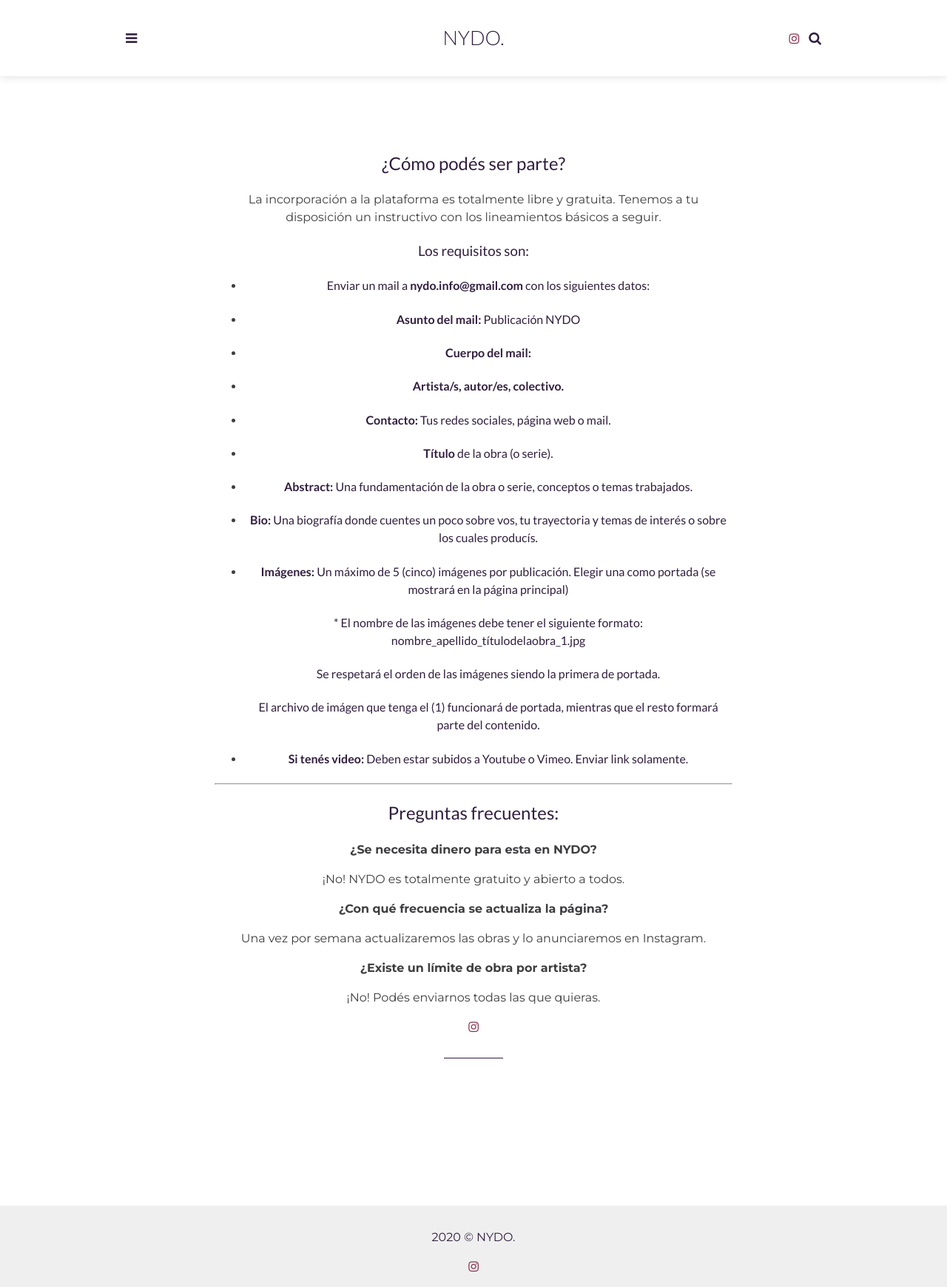
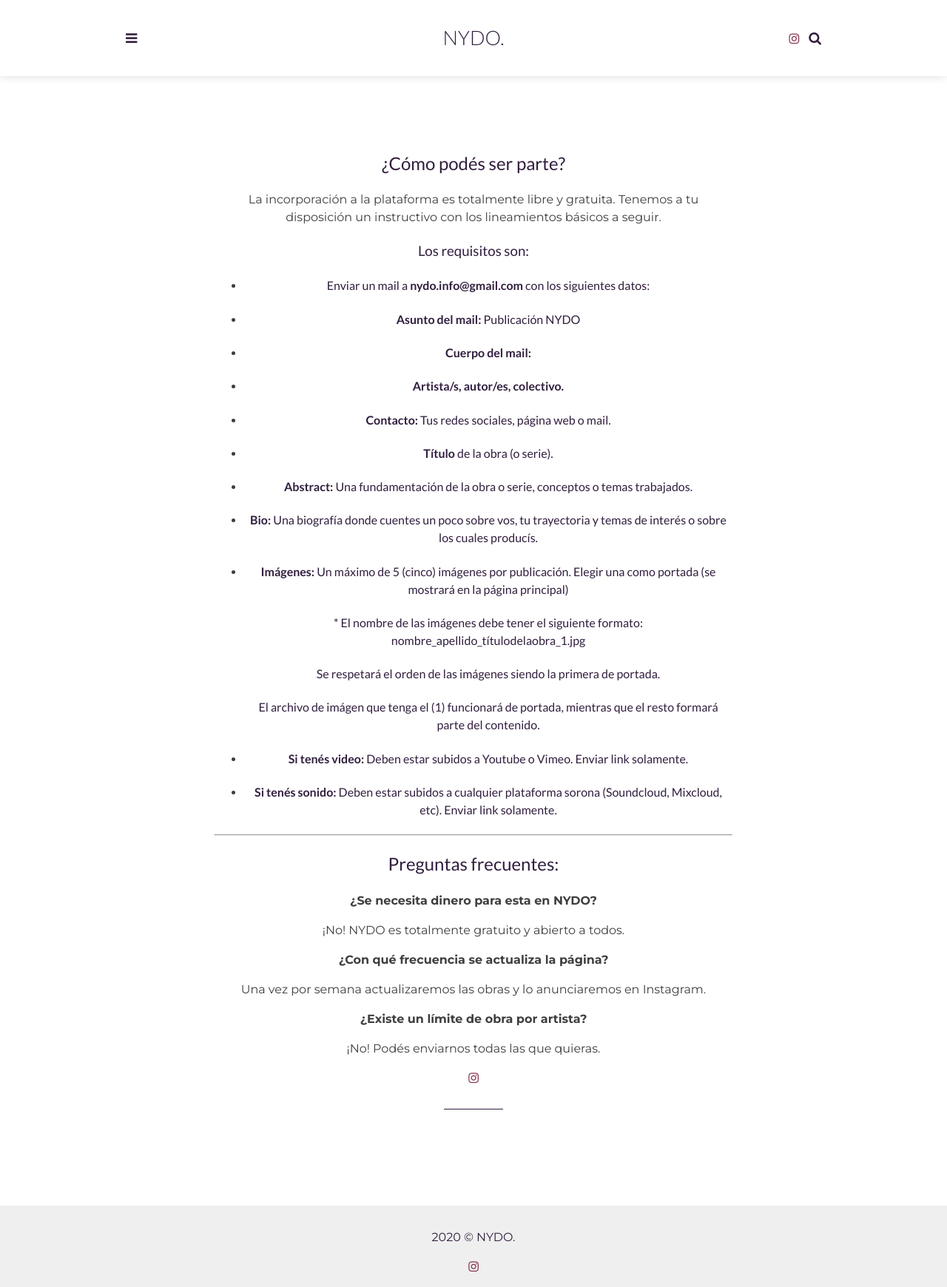
Before and after one commit to nydo/nydo.github.io, a Jekyll site: the page built from _pages/formar_parte.html, in a window 1280 px wide. Shown: the whole page at 74% size. Built offline with Jekyll 4.4.1, drawn with Linux system fonts in a browser that asks for light colours.

Commit message:
Update formar_parte.html

```diff
--- a/_pages/formar_parte.html
+++ b/_pages/formar_parte.html
@@ -27,6 +27,7 @@
       <h4>Se respetará el orden de las imágenes siendo la primera de portada.</h4>
       <h4>El archivo de imágen que tenga el (1) funcionará de portada, mientras que el resto formará parte del contenido.</h4>
       <li><h4><b>Si tenés video: </b> Deben estar subidos a Youtube o Vimeo. Enviar link solamente.</h4></li>
+       <li><h4><b>Si tenés sonido: </b> Deben estar subidos a cualquier plataforma sorona (Soundcloud, Mixcloud, etc). Enviar link solamente.</h4></li>
 
 
       </ul>
```
